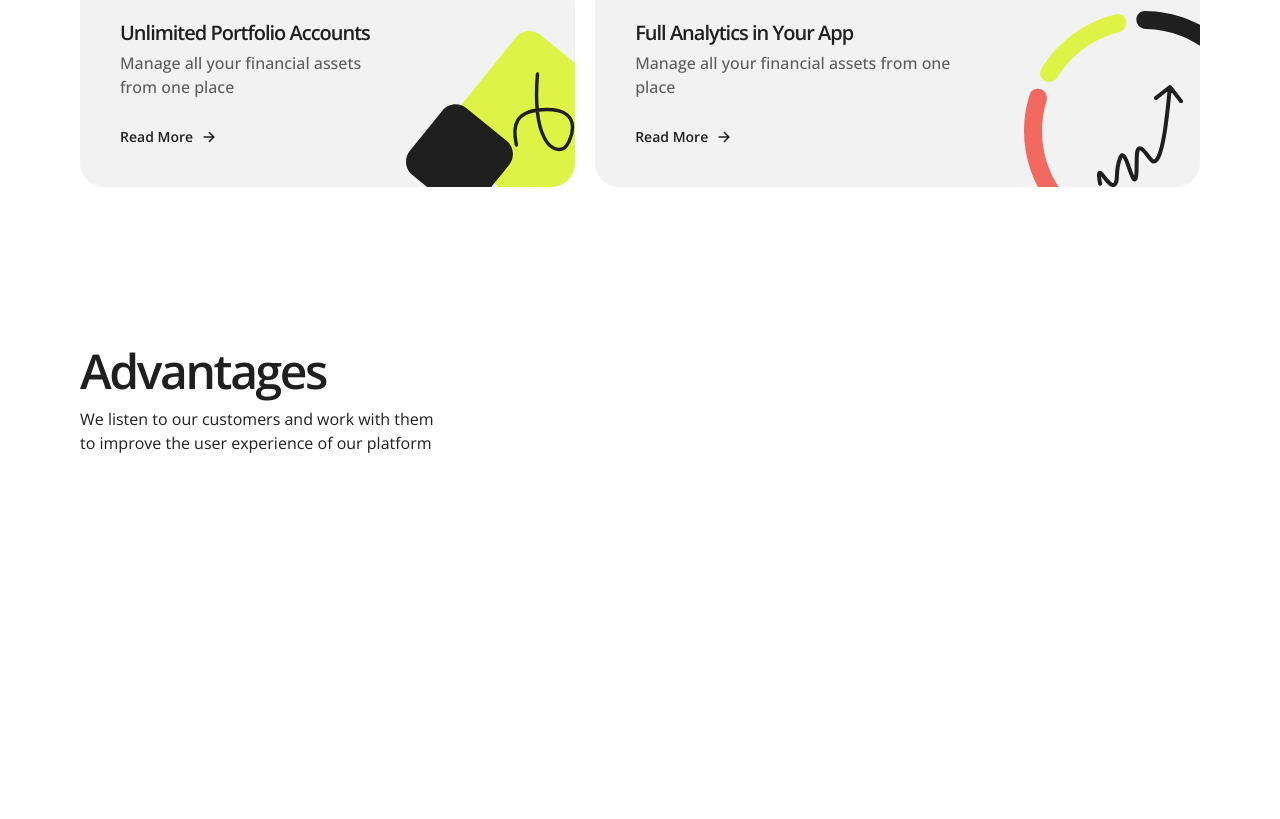
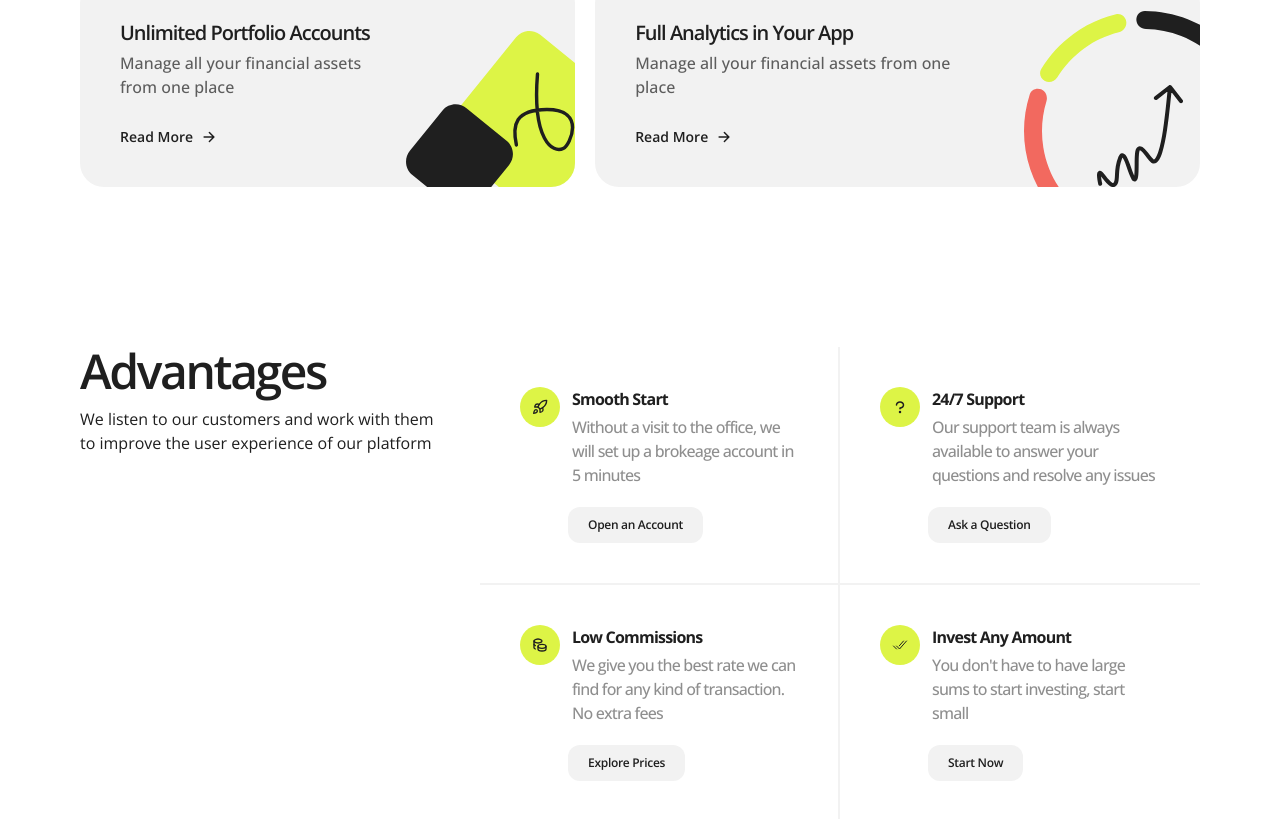
Before and after one commit to iyanuxn/finance-landing, a Next.js app: page / in a window 1280 px wide. Shown: the part 1069-1888 px from the top of the page. Before the commit the page ends 1636 px from the top, so only its background shows below. Built offline with nearby package versions, Linux system fonts and the light colour scheme.

Commit message:
advantages

```diff
--- a/src/components/Advantages.tsx
+++ b/src/components/Advantages.tsx
@@ -1,4 +1,8 @@
 import React from "react";
+import { IoCheckmarkDoneOutline } from "react-icons/io5";
+import { LuRocket } from "react-icons/lu";
+import { PiQuestionMarkBold } from "react-icons/pi";
+import { TbCoins } from "react-icons/tb";
 
 const Advantages = () => {
   return (
@@ -12,7 +16,78 @@ const Advantages = () => {
           experience of our platform
         </span>
       </div>
-      <div className="w-2/3"></div>
+      <div className="w-2/3 grid grid-cols-2">
+        <div className="flex flex-col p-10 justify-between gap-5 border-grey border-r-2 border-b-2">
+          <div className="flex gap-3">
+            <div className="w-10 h-10 shrink-0 bg-primary rounded-full flex items-center justify-center">
+              <LuRocket />
+            </div>
+            <div className="flex flex-col gap-1">
+              <span className="font-bold tracking-tighter">Smooth Start</span>
+              <span className="opacity-50 font-medium tracking-tighter">
+                Without a visit to the office, we will set up a brokeage account
+                in 5 minutes
+              </span>
+            </div>
+          </div>
+          <button className="btn bg-grey  md:text-xs ml-12">
+            Open an Account
+          </button>
+        </div>
+        <div className="flex flex-col p-10 justify-between gap-5 border-grey border-b-2">
+          <div className="flex gap-3">
+            <div className="w-10 h-10 shrink-0 bg-primary rounded-full flex items-center justify-center">
+              <PiQuestionMarkBold />
+            </div>
+            <div className="flex flex-col gap-1">
+              <span className="font-bold tracking-tighter">24/7 Support</span>
+              <span className="opacity-50 font-medium tracking-tighter">
+                Our support team is always available to answer your questions
+                and resolve any issues
+              </span>
+            </div>
+          </div>
+          <button className="btn bg-grey  md:text-xs ml-12">
+            Ask a Question
+          </button>
+        </div>
+        <div className="flex flex-col p-10 justify-between gap-5 border-grey border-r-2">
+          <div className="flex gap-3">
+            <div className="w-10 h-10 shrink-0 bg-primary rounded-full flex items-center justify-center">
+              <TbCoins />
+            </div>
+            <div className="flex flex-col gap-1">
+              <span className="font-bold tracking-tighter">
+                Low Commissions
+              </span>
+              <span className="opacity-50 font-medium tracking-tighter">
+                We give you the best rate we can find for any kind of
+                transaction. No extra fees
+              </span>
+            </div>
+          </div>
+          <button className="btn bg-grey  md:text-xs ml-12">
+            Explore Prices
+          </button>
+        </div>
+        <div className="flex flex-col p-10 justify-between gap-5">
+          <div className="flex gap-3">
+            <div className="w-10 h-10 shrink-0 bg-primary rounded-full flex items-center justify-center">
+              <IoCheckmarkDoneOutline />
+            </div>
+            <div className="flex flex-col gap-1">
+              <span className="font-bold tracking-tighter">
+                Invest Any Amount
+              </span>
+              <span className="opacity-50 font-medium tracking-tighter">
+                You don't have to have large sums to start investing, start
+                small
+              </span>
+            </div>
+          </div>
+          <button className="btn bg-grey  md:text-xs ml-12">Start Now</button>
+        </div>
+      </div>
     </div>
   );
 };
```
